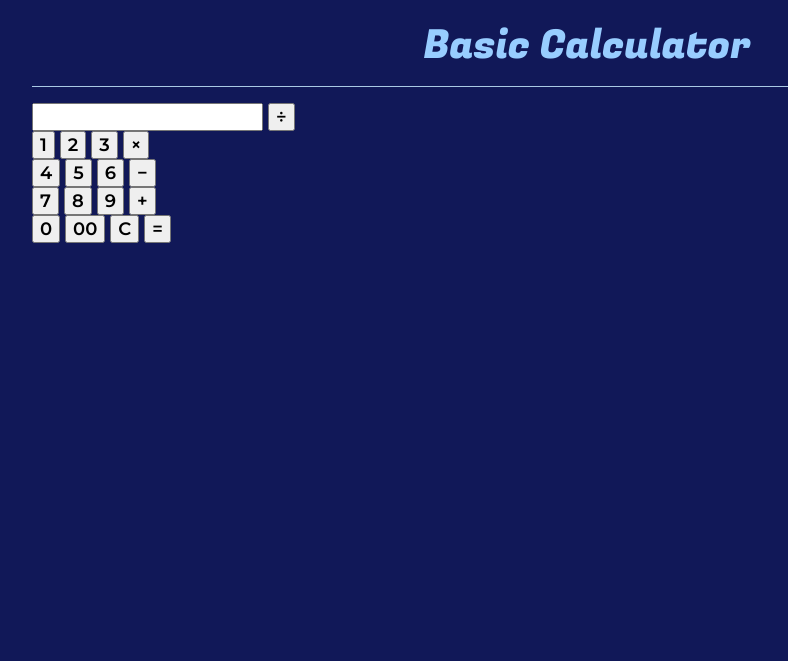
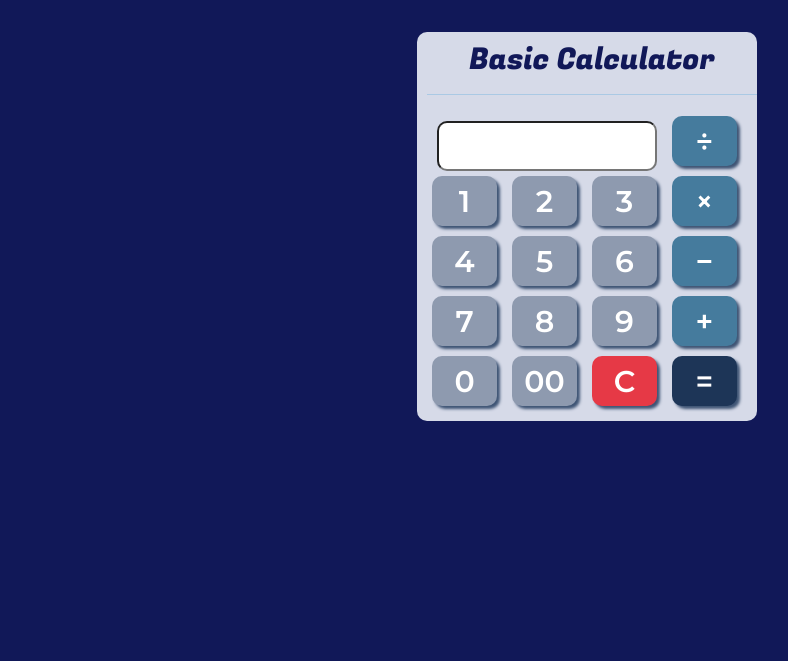
Before and after one commit to one-rainy-day/fullstack, a Flask app: page /calculator in a window 1280 px wide. Shown: the part 61-722 px from the top of the page, without its empty margins (53-841 px from the left). Run offline with Flask 2, Linux system fonts and the light colour scheme; some libraries are stand-ins or nearby versions.

Commit message:
Update main.css

```diff
--- a/static/css/main.css
+++ b/static/css/main.css
@@ -62,10 +62,6 @@ p {
     color: #ffffff;
 }
 
-.text-muted:hover {
-    color: rgb(188, 85, 197)!important;
-}
-
 hr {
     background-color: #bde0fe;
 }
@@ -103,7 +99,7 @@ hr {
 }
 
 #mybutton {
-    width: 45%;
+    width: 90px;
     margin: 1px 2.5px 1px 2.5px;
     background-color: #aab8f8;
     color: #111858;
@@ -126,3 +122,79 @@ hr {
 .submitbtn:hover, .submitbtn:active{
     background-color: #98cdff;
 }
+
+.background {
+    display: block;
+    margin: 10px auto 5px auto;
+    padding: 5px 0 10px 10px;
+    border-radius: 10px;
+    width: 340px;
+    background-color: #d6dae8;
+}
+
+.forloop {
+    width: 50%;
+}
+
+.forloop p {
+    font: 600 20px Montserrat, sans-serif;
+    color: #1d3557;
+    text-align: center;
+    border: 2px solid #2fb0d0;
+    border-radius: 5px;
+    margin: 3px;
+}
+
+#display {
+    width: 220px;
+    height: 50px;
+    text-align: right;
+    background-color: #ffffff;
+    color: #7886a7;
+    box-shadow: none;
+    padding-right: 20px;
+    margin-left: 10px;
+    margin-right: 5px;
+    border-radius: 10px;
+}
+
+.background h1 {
+    color: #111858;
+    font-size: 30px;
+    margin-top: 5px;
+}
+
+.cal {
+    width: 65px;
+    height: 50px;
+    font-size: 30px;
+    background-color: #8e9aaf;
+    color: #ffffff;
+    border-radius: 10px;
+    border-style: none;
+    margin: 5px;
+    box-shadow: 3px 3px 3px #3e5474;
+    transition-duration: 0.3s;
+}
+
+.cal:active {
+    box-shadow: none;
+}
+
+.calbutton {
+    background-color: #457b9d;
+}
+
+#cancelbutton {
+    background-color: #e63946;
+}
+
+#evalbutton {
+    background-color: #1d3557;
+}
+
+.frame {
+    border-radius: 10px;
+    width: 400px;
+
+}
```
